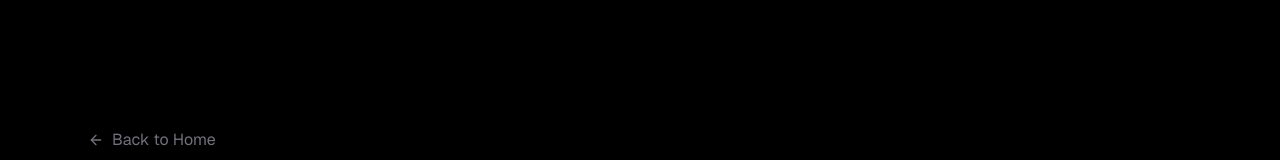
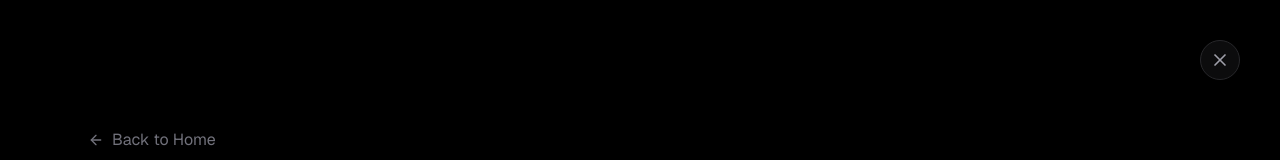
Before and after one commit to ad1xm/oryxen, a Next.js app: page /ethics in a window 1280 px wide. Shown: the top 160 px of the page. Built offline with nearby package versions, Linux system fonts and the light colour scheme.

Commit message:
Feat: Add close button to legal pages

```diff
--- a/src/app/ethics/page.tsx
+++ b/src/app/ethics/page.tsx
@@ -1,9 +1,12 @@
 import Link from "next/link";
-import { ArrowLeft } from "lucide-react";
+import { ArrowLeft, X } from "lucide-react";
 
 export default function EthicsPage() {
     return (
-        <main className="min-h-screen bg-black text-white pt-32 pb-24">
+        <main className="min-h-screen bg-black text-white pt-32 pb-24 relative">
+            <Link href="/" className="fixed top-6 right-6 md:top-10 md:right-10 w-10 h-10 flex items-center justify-center rounded-full bg-zinc-900/50 backdrop-blur-sm border border-zinc-800 text-zinc-400 hover:text-white hover:bg-zinc-800 transition-all z-50">
+                <X className="w-5 h-5" />
+            </Link>
             <div className="container-width max-w-2xl">
                 <Link href="/" className="inline-flex items-center text-zinc-500 hover:text-white transition-colors mb-12 group">
                     <ArrowLeft className="w-4 h-4 mr-2 group-hover:-translate-x-1 transition-transform" />
--- a/src/app/privacy/page.tsx
+++ b/src/app/privacy/page.tsx
@@ -1,9 +1,12 @@
 import Link from "next/link";
-import { ArrowLeft } from "lucide-react";
+import { ArrowLeft, X } from "lucide-react";
 
 export default function PrivacyPage() {
     return (
-        <main className="min-h-screen bg-black text-white pt-32 pb-24">
+        <main className="min-h-screen bg-black text-white pt-32 pb-24 relative">
+            <Link href="/" className="fixed top-6 right-6 md:top-10 md:right-10 w-10 h-10 flex items-center justify-center rounded-full bg-zinc-900/50 backdrop-blur-sm border border-zinc-800 text-zinc-400 hover:text-white hover:bg-zinc-800 transition-all z-50">
+                <X className="w-5 h-5" />
+            </Link>
             <div className="container-width max-w-2xl">
                 <Link href="/" className="inline-flex items-center text-zinc-500 hover:text-white transition-colors mb-12 group">
                     <ArrowLeft className="w-4 h-4 mr-2 group-hover:-translate-x-1 transition-transform" />
```
